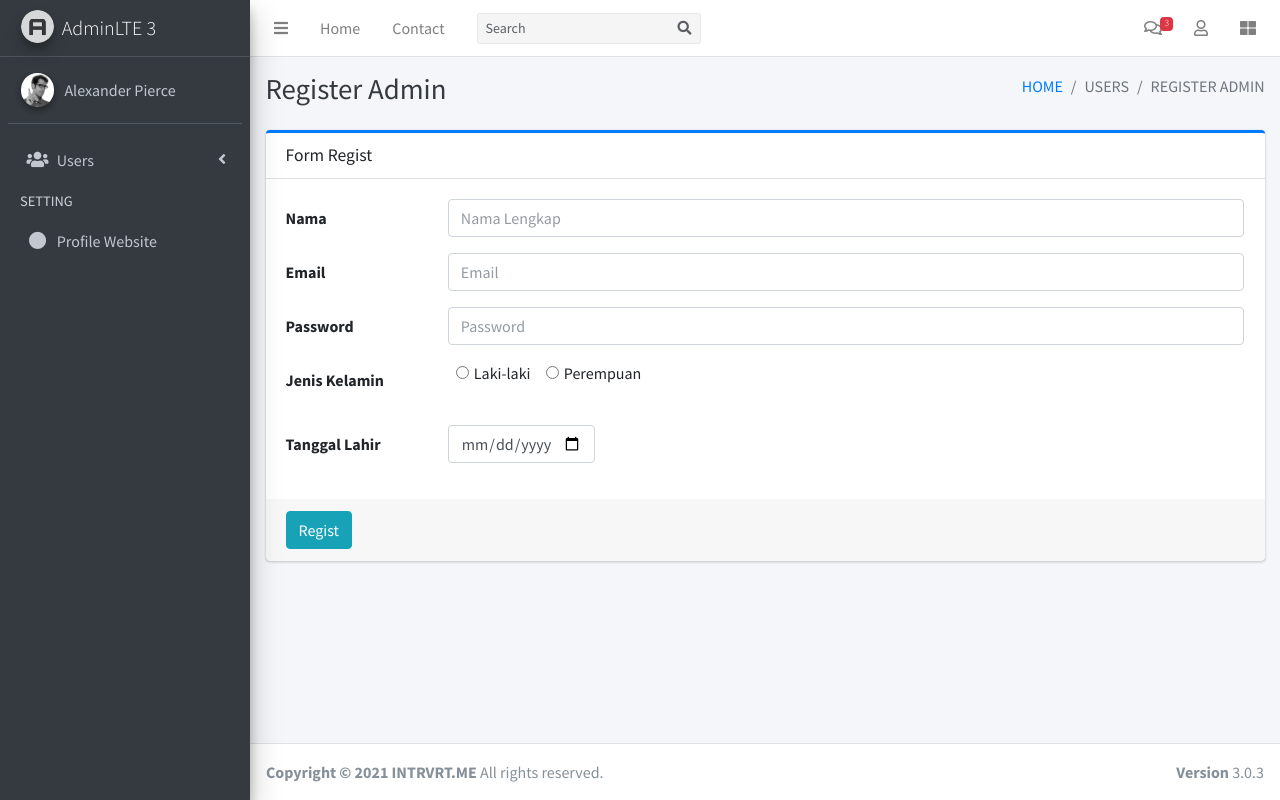
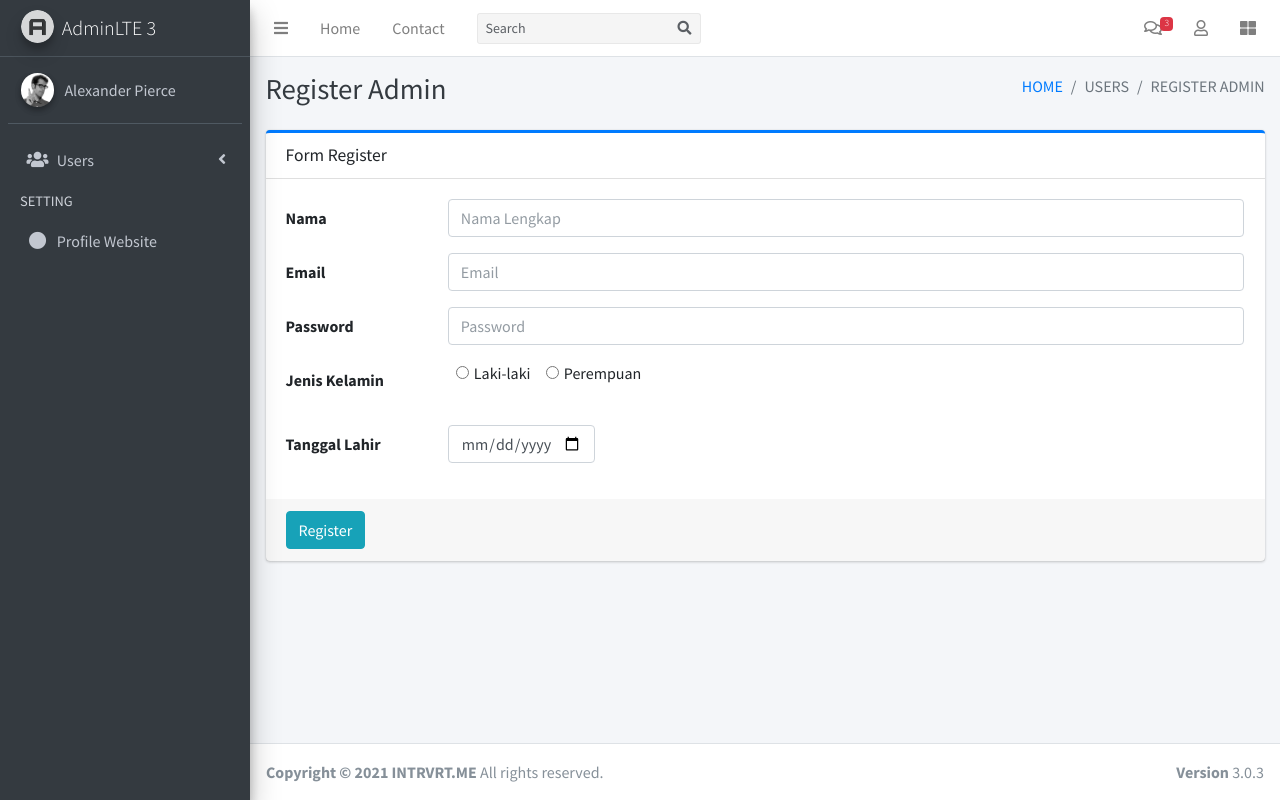
Before and after one commit to diazadha/Intrvrt.me-Website_Project, a CodeIgniter app: page /database/admin/dashboard/register_admin in a window 1280 px wide. Run offline with CodeIgniter, Linux system fonts and the light colour scheme; some libraries are stand-ins or nearby versions.

Commit message:
update register admin

```diff
--- a/application/views/admin/register_admin.php
+++ b/application/views/admin/register_admin.php
@@ -27,7 +27,7 @@
             <div class="card card-outline card-primary">
                 <div class="card-header">
                 <h3 class="card-title">
-                    Form Regist
+                    Form Register
                 </h3>
                 </div>
                 <form class="form-horizontal">
@@ -75,7 +75,7 @@
                     </div>
                     <!-- /.card-body -->
                     <div class="card-footer">
-                        <button type="submit" class="btn btn-info">Regist</button>
+                        <button type="submit" class="btn btn-info">Register</button>
                     </div>
                     <!-- /.card-footer -->
                 </form>
```
